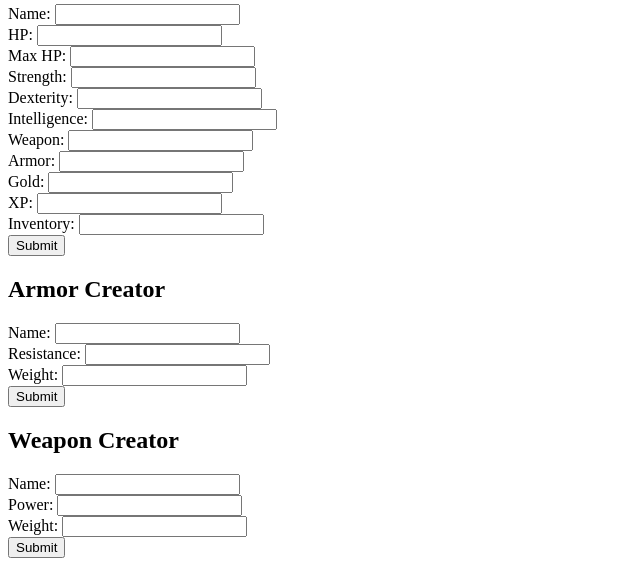
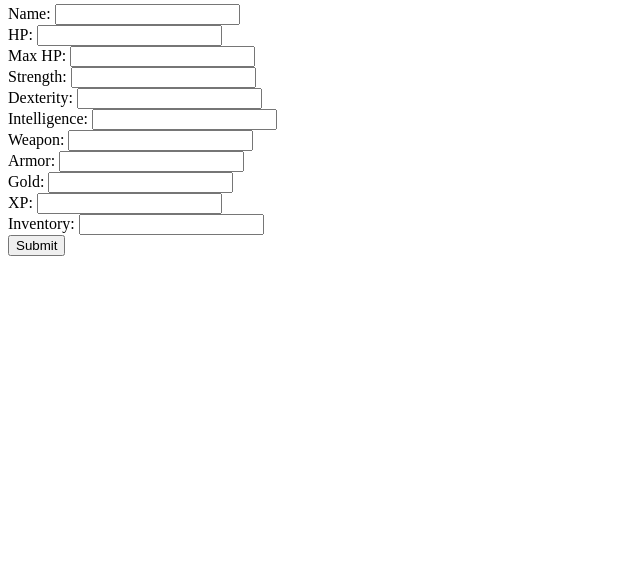
Before and after one commit to SpencerSnake/game-text-rpg, a Python web app: template templates/debug.html in a window 1280 px wide. Shown: the part 608-1182 px from the top of the page, without its empty margins (0-640 px from the left). After the commit the page ends 864 px from the top, so only its background shows below. Run offline with Jinja, Linux system fonts and the light colour scheme; the template is opened without the code that fills it, so the values that code supplies are empty.

Commit message:
deleted sum stuff

```diff
--- a/templates/debug.html
+++ b/templates/debug.html
@@ -50,21 +50,7 @@
       </form>
     </div>
     <div>
-      <div><h2>Armor Creator</h2></div>
-      <form action="/debug/armor">
-        <div>Name: <input type="text" name="name"></div>
-        <div>Resistance: <input type="number" name="resistance"></div>
-        <div>Weight: <input type="number" name="weight"></div>
-        <div><input type="submit"></div>
-      </form>
-    </div>
-    <div>
-      <div><h2>Weapon Creator</h2></div>
-      <form action="/debug/weapon">
-        <div>Name: <input type="text" name="name"></div>
-        <div>Power: <input type="number" name="power"></div>
-        <div>Weight: <input type="number" name="weight"></div>
-        <div><input type="submit"></div>
+
       </form>
     </div>
   </body>
--- a/templates/main.html
+++ b/templates/main.html
@@ -29,5 +29,3 @@
 <!-- for (food of foods) {
   addEventListener("click", clickedfood);
 } -->
-document.querySelector(ul)
-remove
```
